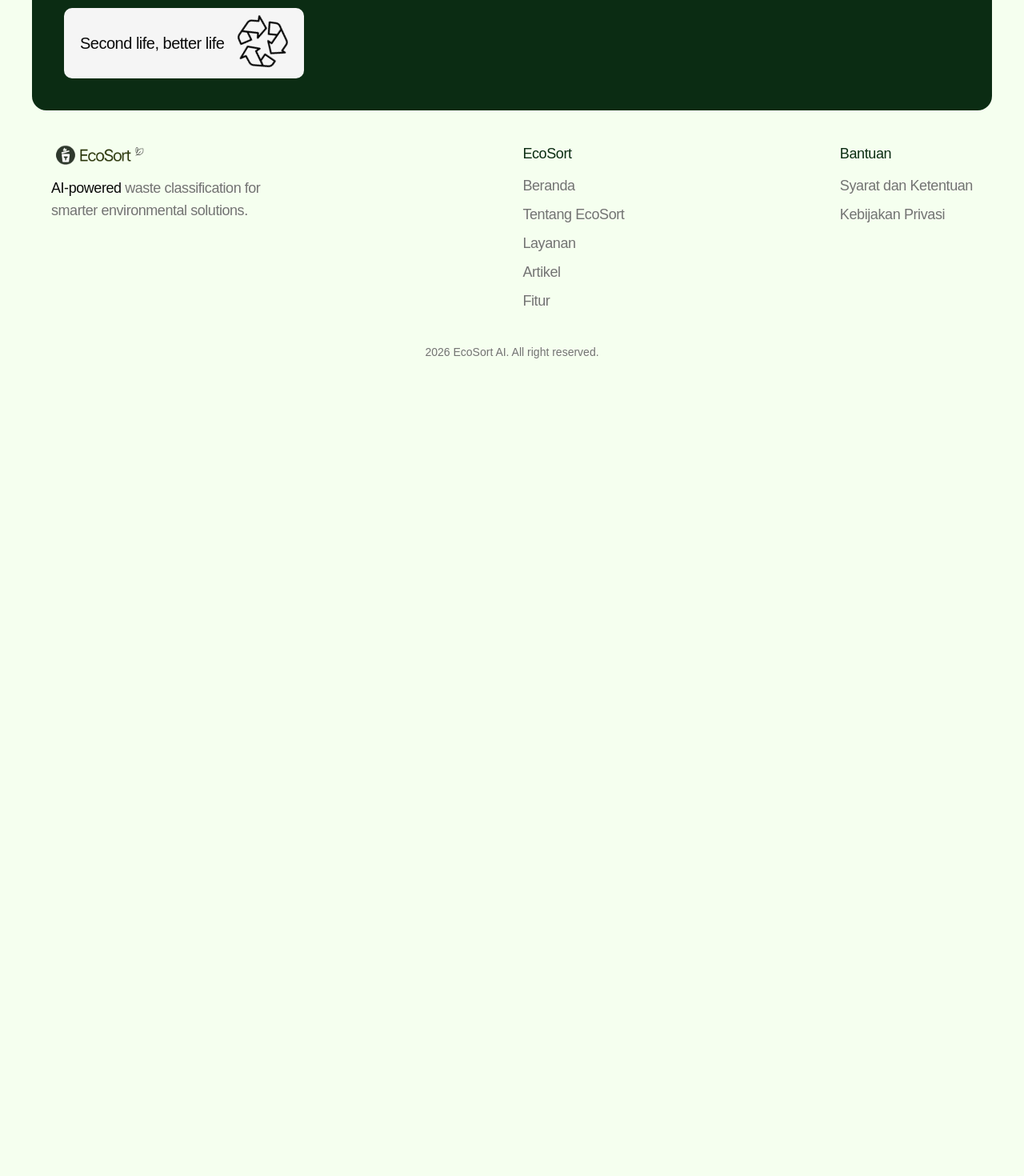
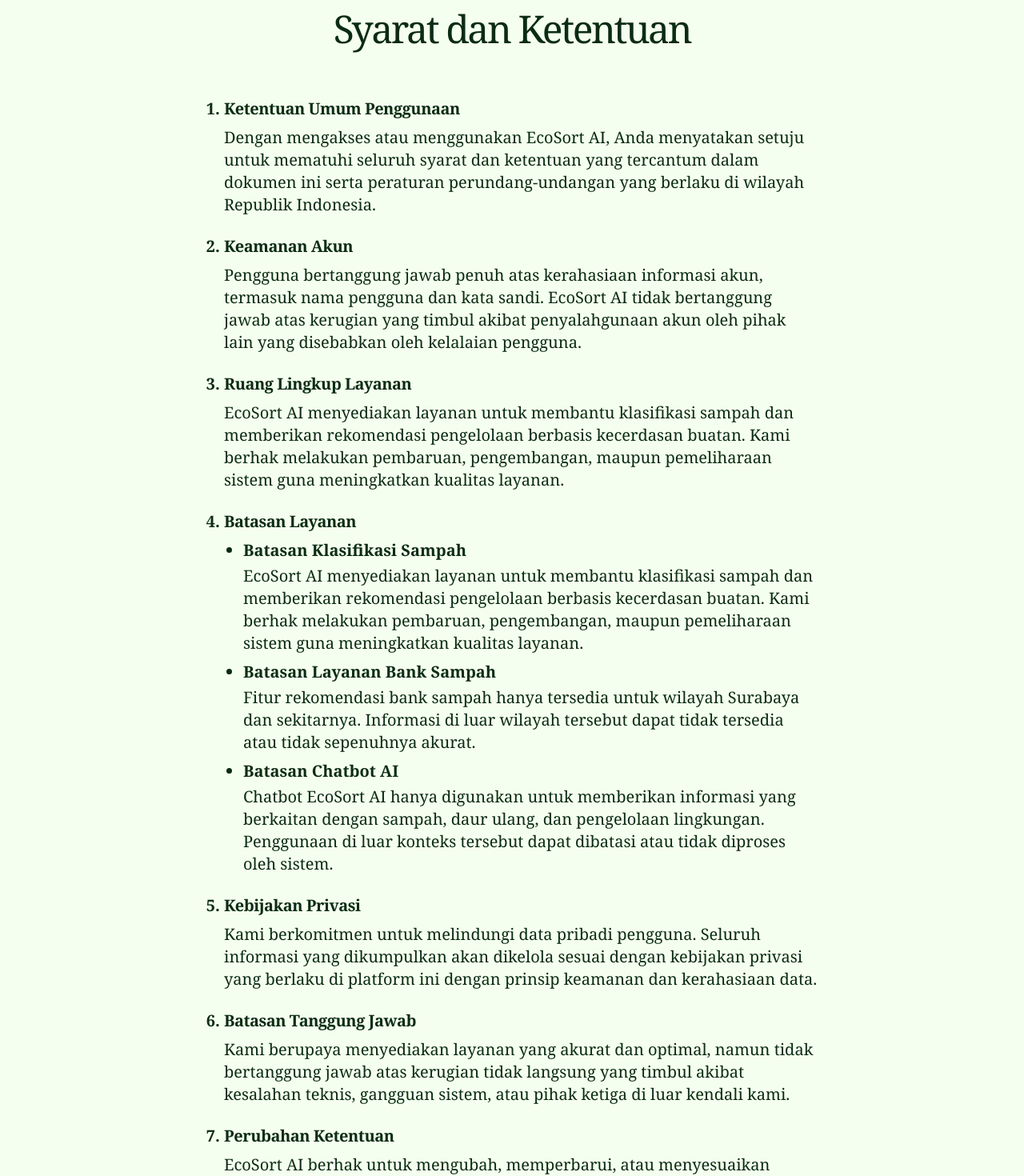
Before and after one commit to dapaalpinnn/ecosort-app, a React (Vite) app: page /terms-and-conditions in a window 1280 px wide. Shown: the part 280-1750 px from the top of the page at 80% size. Before the commit the page ends 800 px from the top, so only its background shows below. Built offline with nearby package versions, Linux system fonts and the light colour scheme.

Commit message:
fix: terms page title overflow

```diff
--- a/src/App.tsx
+++ b/src/App.tsx
@@ -7,6 +7,7 @@
 
 import Footer from "@/components/layout/footer"
 import PrivacyPolicy from "@/pages/privacy-policy"
+import TermsCondition from "@/pages/terms-and-conditions"
 
 export function App() {
   return (
@@ -19,6 +20,7 @@
           <Route path="/upload" element={<Upload />} />
           <Route path="/contact" element={<Contact />} />
           <Route path="/privacy-policy" element={<PrivacyPolicy />} />
+          <Route path="/terms-and-conditions" element={<TermsCondition />} />
         </Routes>
       </main>
       <Footer />
--- a/src/components/layout/footer/footer-data.ts
+++ b/src/components/layout/footer/footer-data.ts
@@ -12,7 +12,7 @@
   {
     title: "Bantuan",
     links: [
-      { label: "Syarat dan Ketentuan", to: "/terms" },
+      { label: "Syarat dan Ketentuan", to: "/terms-and-conditions" },
       { label: "Kebijakan Privasi", to: "/privacy-policy" },
     ],
   },
--- a/src/pages/terms-and-conditions/index.tsx
+++ b/src/pages/terms-and-conditions/index.tsx
@@ -1,48 +1,46 @@
 import Section from "@/components/layout/section"
 import SectionTitle from "@/components/layout/section/section-title"
-
 import SecondLifeBetterLife2 from "@/components/ui/second-life-better-life-2"
-
 import { terms } from "@/pages/terms-and-conditions/terms-content"
 
 const TermsCondition = () => {
   return (
-    <div className="flex min-h-screen flex-col items-center">
-      <Section id="head" className="min-h-[20svh]">
+    <Section className="py-20 pt-16">
       <SecondLifeBetterLife2 />
-      </Section>
-
-      <Section id="terms" animate={false} className="wy-5 min-h-screen">
       <SectionTitle
-          as="h1"
-          className="mx-auto my-10 w-125 text-center leading-tight"
+        as="h2"
+        className="mx-auto my-10 text-center font-serif text-4xl leading-tight"
       >
-          Syarat dan Ketentuan.
+        Syarat dan Ketentuan
       </SectionTitle>
 
-        <div className="min-h-screen w-full">
+      <div className="min-h-screen px-6 font-serif">
+        <ol className="list-decimal space-y-6 font-semibold">
           {terms.map((term) => (
-            <div key={term.id} id={term.id} className="mb-5">
-              <p className="text-justify text-lg font-bold">{term.title}</p>
-
+            <li
+              key={term.id}
+              id={term.id}
+              className="ml-6 text-left text-lg md:text-xl"
+            >
+              <p className="font-bold tracking-tight">{term.title}</p>
               {term.content && (
-                <p className="mt-1 ml-5 text-justify">{term.content}</p>
+                <p className="mt-2 font-normal">{term.content}</p>
               )}
-
-              {term.children?.map((child, index) => (
-                <div key={index}>
-                  <p className="mt-1 ml-4 text-justify text-lg font-bold">
-                    {child.subtitle}
-                  </p>
-
-                  <p className="mt-1 ml-12 text-justify">{child.content}</p>
-                </div>
+              {term.children && term.children.length > 0 && (
+                <ul className="mt-2 ml-6 list-disc space-y-2">
+                  {term.children.map((child, index) => (
+                    <li key={index}>
+                      <p className="font-bold">{child.subtitle}</p>
+                      <p className="mt-1 font-normal">{child.content}</p>
+                    </li>
                   ))}
-            </div>
+                </ul>
+              )}
+            </li>
           ))}
+        </ol>
       </div>
     </Section>
-    </div>
   )
 }
 
--- a/src/pages/terms-and-conditions/terms-content.ts
+++ b/src/pages/terms-and-conditions/terms-content.ts
@@ -1,43 +1,55 @@
-export const terms = [
+type SubContent = {
+  subtitle: string
+  content: string
+}
+
+type Term = {
+  id: string
+  title: string
+  content?: string
+  children?: SubContent[]
+}
+
+export const terms: Term[] = [
   {
     id: "terms1",
-    title: "1. Ketentuan Umum Penggunaan",
+    title: "Ketentuan Umum Penggunaan",
     content:
       "Dengan mengakses atau menggunakan EcoSort AI, Anda menyatakan setuju untuk mematuhi seluruh syarat dan ketentuan yang tercantum dalam dokumen ini serta peraturan perundang-undangan yang berlaku di wilayah Republik Indonesia.",
   },
 
   {
     id: "terms2",
-    title: "2. Keamanan Akun",
+    title: "Keamanan Akun",
     content:
       "Pengguna bertanggung jawab penuh atas kerahasiaan informasi akun, termasuk nama pengguna dan kata sandi. EcoSort AI tidak bertanggung jawab atas kerugian yang timbul akibat penyalahgunaan akun oleh pihak lain yang disebabkan oleh kelalaian pengguna.",
   },
 
   {
     id: "terms3",
-    title: "3. Ruang Lingkup Layanan",
+    title: "Ruang Lingkup Layanan",
     content:
       "EcoSort AI menyediakan layanan untuk membantu klasifikasi sampah dan memberikan rekomendasi pengelolaan berbasis kecerdasan buatan. Kami berhak melakukan pembaruan, pengembangan, maupun pemeliharaan sistem guna meningkatkan kualitas layanan.",
   },
 
   {
     id: "terms4",
-    title: "4. Batasan Layanan",
+    title: "Batasan Layanan",
     children: [
       {
-        subtitle: "4.1 Batasan Klasifikasi Sampah",
+        subtitle: "Batasan Klasifikasi Sampah",
         content:
           "EcoSort AI menyediakan layanan untuk membantu klasifikasi sampah dan memberikan rekomendasi pengelolaan berbasis kecerdasan buatan. Kami berhak melakukan pembaruan, pengembangan, maupun pemeliharaan sistem guna meningkatkan kualitas layanan.",
       },
 
       {
-        subtitle: "4.2 Batasan Layanan Bank Sampah",
+        subtitle: "Batasan Layanan Bank Sampah",
         content:
           "Fitur rekomendasi bank sampah hanya tersedia untuk wilayah Surabaya dan sekitarnya. Informasi di luar wilayah tersebut dapat tidak tersedia atau tidak sepenuhnya akurat.",
       },
 
       {
-        subtitle: "4.3 Batasan Chatbot AI",
+        subtitle: "Batasan Chatbot AI",
         content:
           "Chatbot EcoSort AI hanya digunakan untuk memberikan informasi yang berkaitan dengan sampah, daur ulang, dan pengelolaan lingkungan. Penggunaan di luar konteks tersebut dapat dibatasi atau tidak diproses oleh sistem.",
       },
@@ -46,21 +58,21 @@
 
   {
     id: "terms5",
-    title: "5. Kebijakan Privasi",
+    title: "Kebijakan Privasi",
     content:
       "Kami berkomitmen untuk melindungi data pribadi pengguna. Seluruh informasi yang dikumpulkan akan dikelola sesuai dengan kebijakan privasi yang berlaku di platform ini dengan prinsip keamanan dan kerahasiaan data.",
   },
 
   {
     id: "terms6",
-    title: "6. Batasan Tanggung Jawab",
+    title: "Batasan Tanggung Jawab",
     content:
       "Kami berupaya menyediakan layanan yang akurat dan optimal, namun tidak bertanggung jawab atas kerugian tidak langsung yang timbul akibat kesalahan teknis, gangguan sistem, atau pihak ketiga di luar kendali kami.",
   },
 
   {
     id: "terms7",
-    title: "7. Perubahan Ketentuan",
+    title: "Perubahan Ketentuan",
     content:
       "EcoSort AI berhak untuk mengubah, memperbarui, atau menyesuaikan syarat dan ketentuan ini sewaktu-waktu. Perubahan akan berlaku sejak dipublikasikan, dan penggunaan layanan secara berkelanjutan dianggap sebagai bentuk persetujuan pengguna.",
   },
```
Lines whose indentation alone changed are shown as unchanged.
